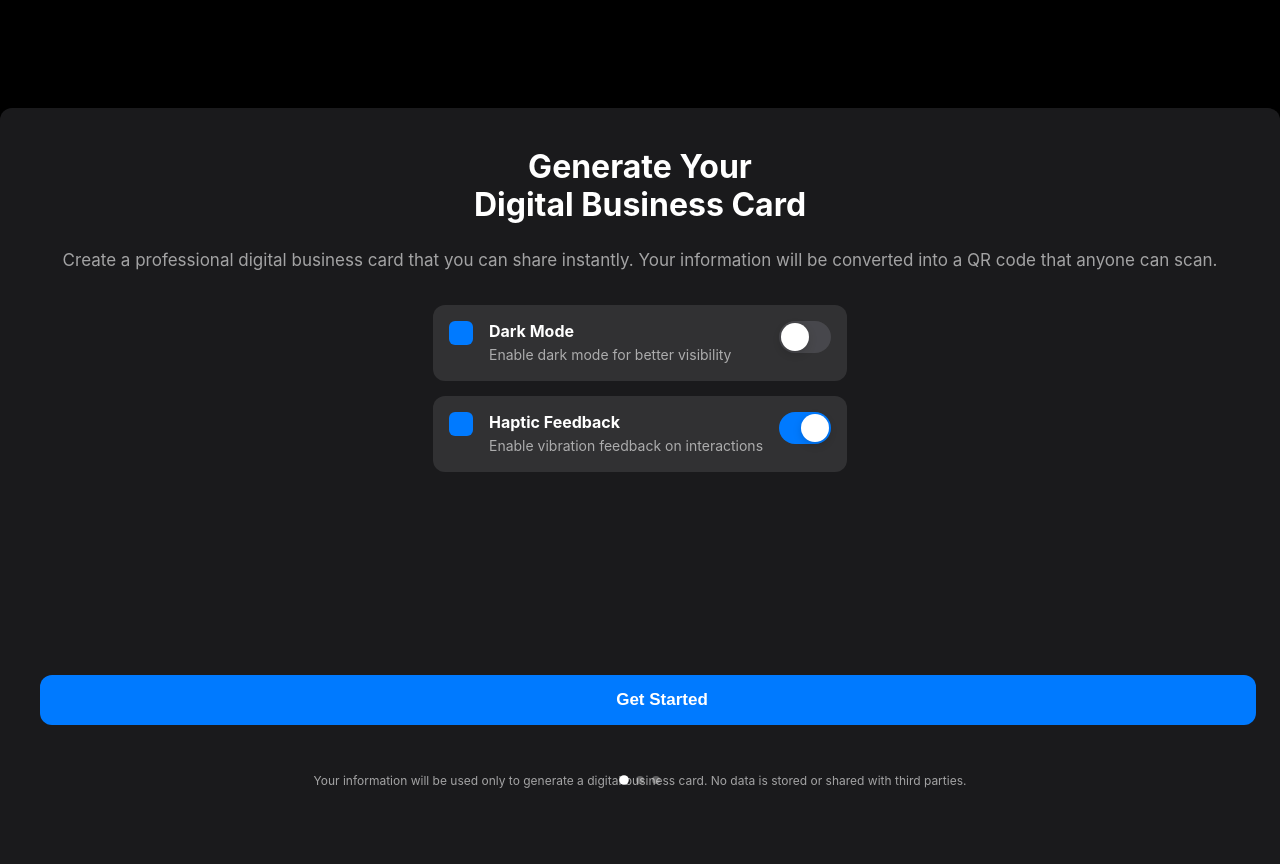
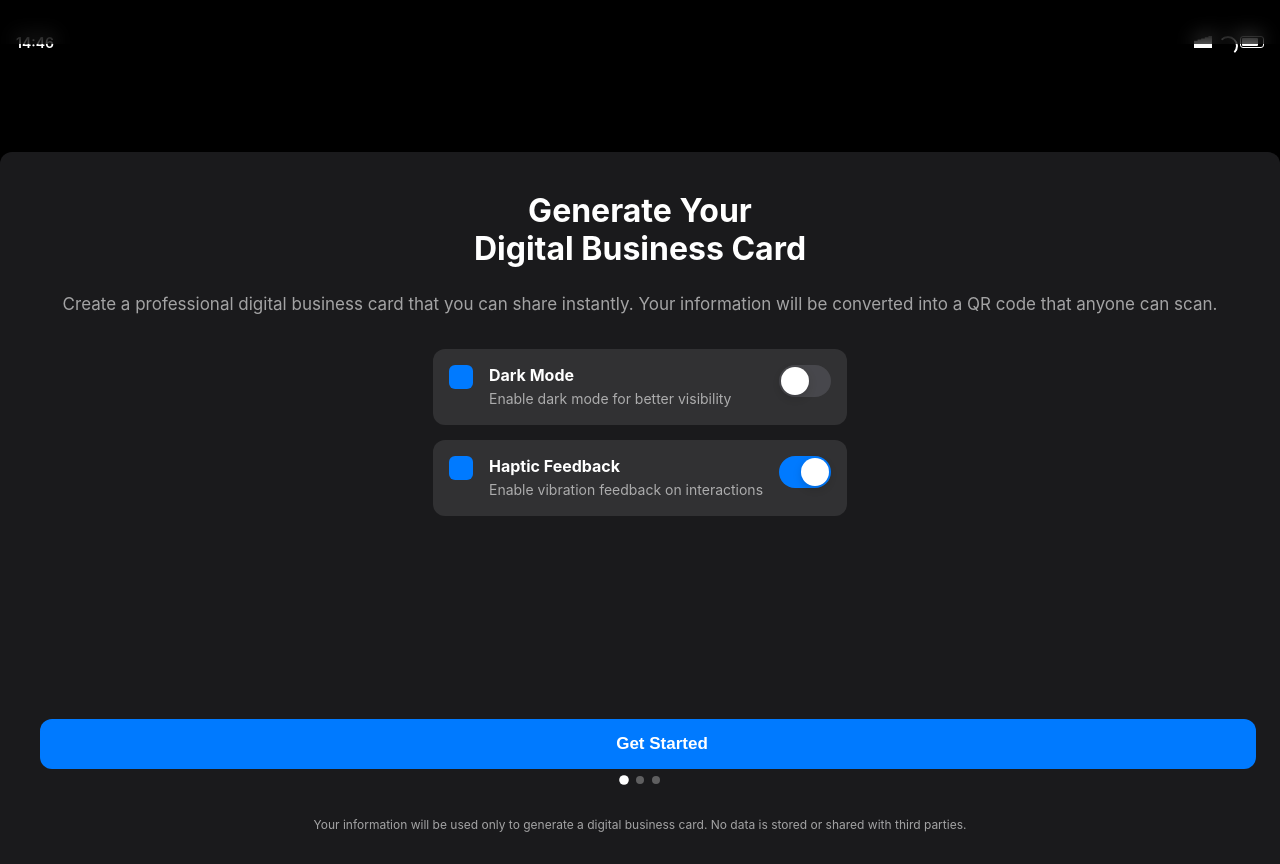
Before and after one commit to SpinRoll/ios_app, a Flask app: page / in a window 1280 px wide. Before the commit the page ends 788 px from the top, so only its background shows below. Run offline with Flask 3, Linux system fonts and the light colour scheme; some libraries are stand-ins or nearby versions.

Commit message:
Agent query: Are all resources loading securely without mixed content warnings? Are the iOS UI components (status bar, inputs, buttons) displaying correctly?

```diff
--- a/templates/index.html
+++ b/templates/index.html
@@ -9,7 +9,7 @@
     <meta name="apple-mobile-web-app-title" content="Digital Business Card">
 
     <!-- PWA manifest -->
-    <link rel="manifest" href="{{ url_for('static', filename='manifest.json') }}">
+    <link rel="manifest" href="{{ url_for('static', filename='manifest.json') }}" crossorigin="use-credentials">
 
     <!-- iOS Icons -->
     <link rel="apple-touch-icon" href="{{ url_for('static', filename='images/icon-192.svg') }}">
@@ -23,10 +23,17 @@
 
     <title>Digital Business Card Generator</title>
     <link rel="stylesheet" href="{{ url_for('static', filename='css/style.css') }}">
-    <script src="https://cdn.jsdelivr.net/npm/qrcode-generator@1.4.4/qrcode.min.js"></script>
+    <script src="https://cdn.jsdelivr.net/npm/qrcode-generator@1.4.4/qrcode.min.js" crossorigin="anonymous"></script>
 </head>
 <body>
-
+    <div class="ios-status-bar">
+        <div class="time">14:46</div>
+        <div class="status-icons">
+            <div class="signal"></div>
+            <div class="wifi"></div>
+            <div class="battery"></div>
+        </div>
+    </div>
 
     <div class="header">
         <button class="back-button"><span class="back-arrow"></span>Back</button>
```
Also changed, not shown: static/manifest.json.
